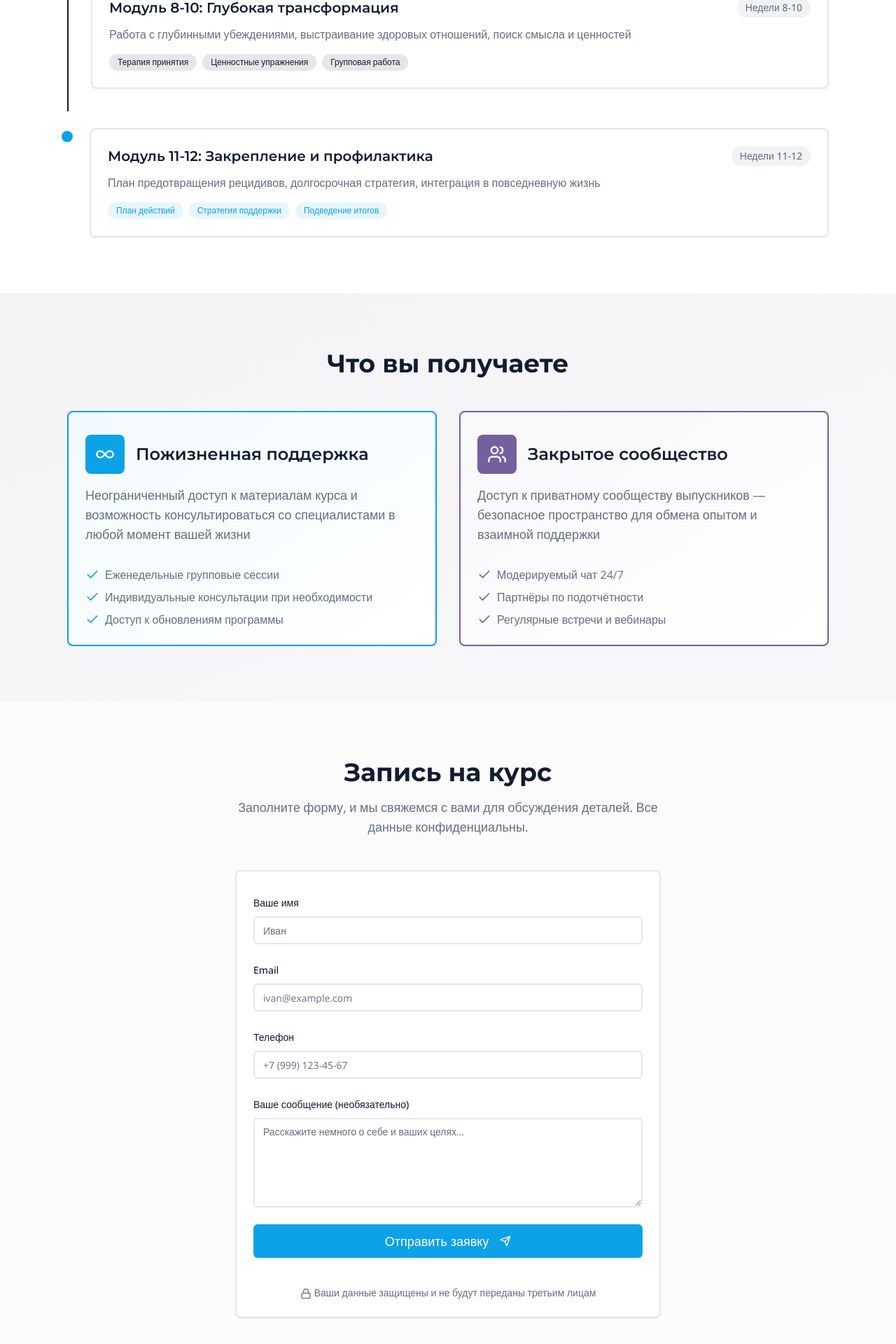
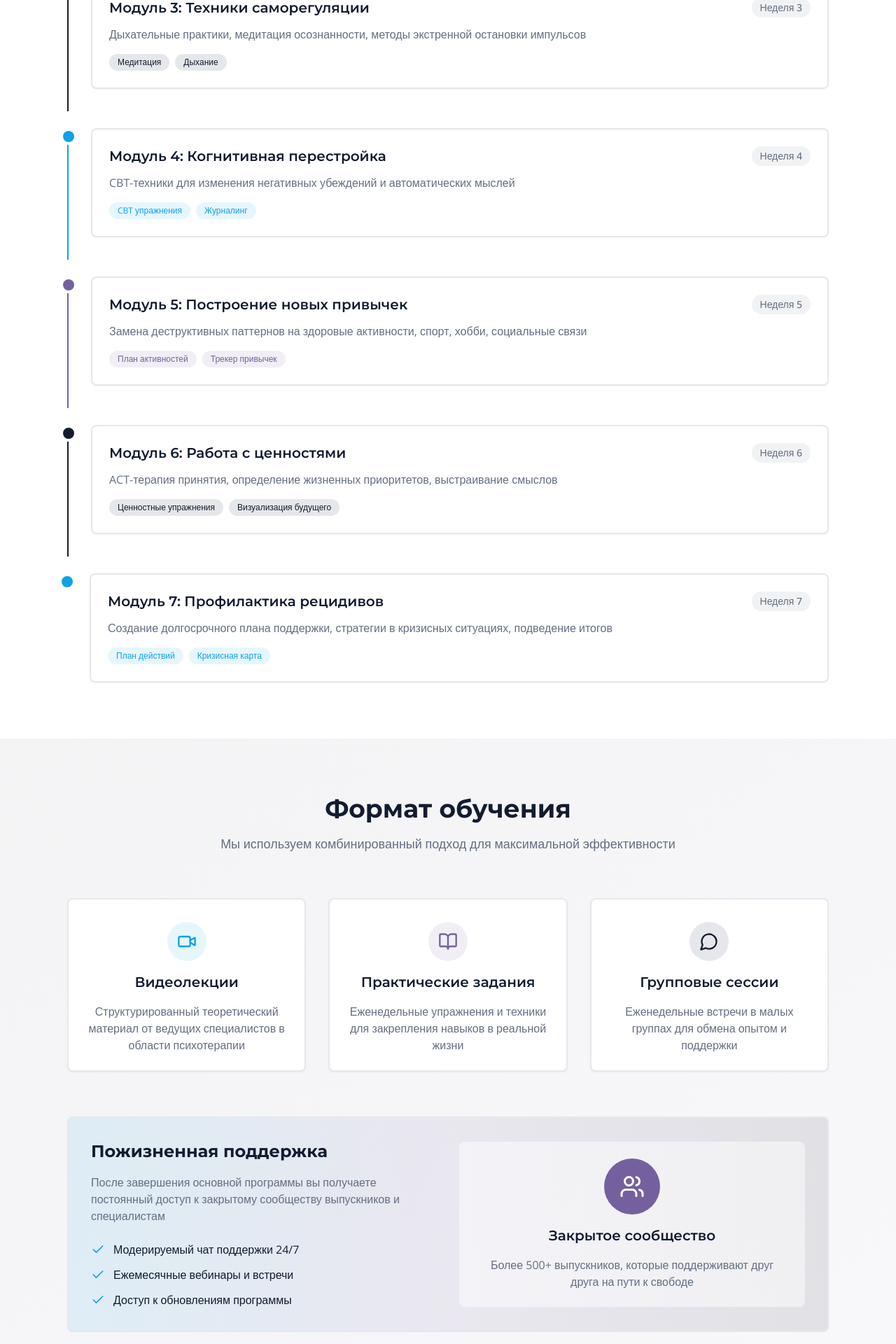
Before and after one commit to pr-poehali-dev/online-course-landing-porn-addiction, a React (Vite) app: page / in a window 1280 px wide. Shown: the part 3002-4922 px from the top of the page at 70% size. Built offline with nearby package versions, Linux system fonts and the light colour scheme.

Commit message:
refactor: переструктурирование на 7 модулей

```diff
--- a/src/pages/Index.tsx
+++ b/src/pages/Index.tsx
@@ -252,7 +252,7 @@ const Index = () => {
           <div className="text-center mb-16">
             <h2 className="text-3xl md:text-4xl font-bold mb-4">Программа курса</h2>
             <p className="text-lg text-muted-foreground max-w-2xl mx-auto">
-              Структурированный путь длительностью 12 недель с еженедельными модулями и практическими заданиями
+              Структурированный путь длительностью 7 недель с еженедельными модулями и практическими заданиями
             </p>
           </div>
 
@@ -262,16 +262,15 @@ const Index = () => {
               <Card className="border-2 hover:border-accent transition-colors">
                 <CardContent className="pt-6">
                   <div className="flex items-start justify-between mb-3">
-                    <h3 className="text-xl font-semibold">Модуль 1-3: Понимание проблемы</h3>
-                    <span className="text-sm font-medium text-muted-foreground bg-muted px-3 py-1 rounded-full">Недели 1-3</span>
+                    <h3 className="text-xl font-semibold">Модуль 1: Осознание и принятие</h3>
+                    <span className="text-sm font-medium text-muted-foreground bg-muted px-3 py-1 rounded-full">Неделя 1</span>
                   </div>
                   <p className="text-muted-foreground mb-4">
-                    Нейробиология зависимости, выявление триггеров, осознанность и самонаблюдение
+                    Понимание природы зависимости, нейробиология привычек, первичная самодиагностика
                   </p>
                   <div className="flex flex-wrap gap-2">
+                    <span className="text-xs bg-accent/10 text-accent px-3 py-1 rounded-full">Оценка состояния</span>
                     <span className="text-xs bg-accent/10 text-accent px-3 py-1 rounded-full">Дневник триггеров</span>
-                    <span className="text-xs bg-accent/10 text-accent px-3 py-1 rounded-full">Медитация</span>
-                    <span className="text-xs bg-accent/10 text-accent px-3 py-1 rounded-full">Оценка состояния</span>
                   </div>
                 </CardContent>
               </Card>
@@ -282,16 +281,15 @@ const Index = () => {
               <Card className="border-2 hover:border-secondary transition-colors">
                 <CardContent className="pt-6">
                   <div className="flex items-start justify-between mb-3">
-                    <h3 className="text-xl font-semibold">Модуль 4-7: Развитие навыков</h3>
-                    <span className="text-sm font-medium text-muted-foreground bg-muted px-3 py-1 rounded-full">Недели 4-7</span>
+                    <h3 className="text-xl font-semibold">Модуль 2: Выявление триггеров</h3>
+                    <span className="text-sm font-medium text-muted-foreground bg-muted px-3 py-1 rounded-full">Неделя 2</span>
                   </div>
                   <p className="text-muted-foreground mb-4">
-                    Техники саморегуляции, работа с эмоциями, когнитивная реструктуризация, управление стрессом
+                    Картирование ситуаций и эмоций, которые запускают паттерн, создание плана избегания
                   </p>
                   <div className="flex flex-wrap gap-2">
-                    <span className="text-xs bg-secondary/10 text-secondary px-3 py-1 rounded-full">CBT упражнения</span>
-                    <span className="text-xs bg-secondary/10 text-secondary px-3 py-1 rounded-full">Дыхательные практики</span>
-                    <span className="text-xs bg-secondary/10 text-secondary px-3 py-1 rounded-full">Журналинг</span>
+                    <span className="text-xs bg-secondary/10 text-secondary px-3 py-1 rounded-full">Анализ триггеров</span>
+                    <span className="text-xs bg-secondary/10 text-secondary px-3 py-1 rounded-full">Карта рисков</span>
                   </div>
                 </CardContent>
               </Card>
@@ -302,16 +300,72 @@ const Index = () => {
               <Card className="border-2 hover:border-primary transition-colors">
                 <CardContent className="pt-6">
                   <div className="flex items-start justify-between mb-3">
-                    <h3 className="text-xl font-semibold">Модуль 8-10: Глубокая трансформация</h3>
-                    <span className="text-sm font-medium text-muted-foreground bg-muted px-3 py-1 rounded-full">Недели 8-10</span>
+                    <h3 className="text-xl font-semibold">Модуль 3: Техники саморегуляции</h3>
+                    <span className="text-sm font-medium text-muted-foreground bg-muted px-3 py-1 rounded-full">Неделя 3</span>
                   </div>
                   <p className="text-muted-foreground mb-4">
-                    Работа с глубинными убеждениями, выстраивание здоровых отношений, поиск смысла и ценностей
+                    Дыхательные практики, медитация осознанности, методы экстренной остановки импульсов
                   </p>
                   <div className="flex flex-wrap gap-2">
-                    <span className="text-xs bg-primary/10 text-primary px-3 py-1 rounded-full">Терапия принятия</span>
+                    <span className="text-xs bg-primary/10 text-primary px-3 py-1 rounded-full">Медитация</span>
+                    <span className="text-xs bg-primary/10 text-primary px-3 py-1 rounded-full">Дыхание</span>
+                  </div>
+                </CardContent>
+              </Card>
+            </div>
+
+            <div className="relative pl-8 pb-8 border-l-2 border-accent">
+              <div className="absolute -left-3 top-0 w-6 h-6 bg-accent rounded-full border-4 border-background"></div>
+              <Card className="border-2 hover:border-accent transition-colors">
+                <CardContent className="pt-6">
+                  <div className="flex items-start justify-between mb-3">
+                    <h3 className="text-xl font-semibold">Модуль 4: Когнитивная перестройка</h3>
+                    <span className="text-sm font-medium text-muted-foreground bg-muted px-3 py-1 rounded-full">Неделя 4</span>
+                  </div>
+                  <p className="text-muted-foreground mb-4">
+                    CBT-техники для изменения негативных убеждений и автоматических мыслей
+                  </p>
+                  <div className="flex flex-wrap gap-2">
+                    <span className="text-xs bg-accent/10 text-accent px-3 py-1 rounded-full">CBT упражнения</span>
+                    <span className="text-xs bg-accent/10 text-accent px-3 py-1 rounded-full">Журналинг</span>
+                  </div>
+                </CardContent>
+              </Card>
+            </div>
+
+            <div className="relative pl-8 pb-8 border-l-2 border-secondary">
+              <div className="absolute -left-3 top-0 w-6 h-6 bg-secondary rounded-full border-4 border-background"></div>
+              <Card className="border-2 hover:border-secondary transition-colors">
+                <CardContent className="pt-6">
+                  <div className="flex items-start justify-between mb-3">
+                    <h3 className="text-xl font-semibold">Модуль 5: Построение новых привычек</h3>
+                    <span className="text-sm font-medium text-muted-foreground bg-muted px-3 py-1 rounded-full">Неделя 5</span>
+                  </div>
+                  <p className="text-muted-foreground mb-4">
+                    Замена деструктивных паттернов на здоровые активности, спорт, хобби, социальные связи
+                  </p>
+                  <div className="flex flex-wrap gap-2">
+                    <span className="text-xs bg-secondary/10 text-secondary px-3 py-1 rounded-full">План активностей</span>
+                    <span className="text-xs bg-secondary/10 text-secondary px-3 py-1 rounded-full">Трекер привычек</span>
+                  </div>
+                </CardContent>
+              </Card>
+            </div>
+
+            <div className="relative pl-8 pb-8 border-l-2 border-primary">
+              <div className="absolute -left-3 top-0 w-6 h-6 bg-primary rounded-full border-4 border-background"></div>
+              <Card className="border-2 hover:border-primary transition-colors">
+                <CardContent className="pt-6">
+                  <div className="flex items-start justify-between mb-3">
+                    <h3 className="text-xl font-semibold">Модуль 6: Работа с ценностями</h3>
+                    <span className="text-sm font-medium text-muted-foreground bg-muted px-3 py-1 rounded-full">Неделя 6</span>
+                  </div>
+                  <p className="text-muted-foreground mb-4">
+                    ACT-терапия принятия, определение жизненных приоритетов, выстраивание смыслов
+                  </p>
+                  <div className="flex flex-wrap gap-2">
                     <span className="text-xs bg-primary/10 text-primary px-3 py-1 rounded-full">Ценностные упражнения</span>
-                    <span className="text-xs bg-primary/10 text-primary px-3 py-1 rounded-full">Групповая работа</span>
+                    <span className="text-xs bg-primary/10 text-primary px-3 py-1 rounded-full">Визуализация будущего</span>
                   </div>
                 </CardContent>
               </Card>
@@ -322,16 +376,15 @@ const Index = () => {
               <Card className="border-2 hover:border-accent transition-colors">
                 <CardContent className="pt-6">
                   <div className="flex items-start justify-between mb-3">
-                    <h3 className="text-xl font-semibold">Модуль 11-12: Закрепление и профилактика</h3>
-                    <span className="text-sm font-medium text-muted-foreground bg-muted px-3 py-1 rounded-full">Недели 11-12</span>
+                    <h3 className="text-xl font-semibold">Модуль 7: Профилактика рецидивов</h3>
+                    <span className="text-sm font-medium text-muted-foreground bg-muted px-3 py-1 rounded-full">Неделя 7</span>
                   </div>
                   <p className="text-muted-foreground mb-4">
-                    План предотвращения рецидивов, долгосрочная стратегия, интеграция в повседневную жизнь
+                    Создание долгосрочного плана поддержки, стратегии в кризисных ситуациях, подведение итогов
                   </p>
                   <div className="flex flex-wrap gap-2">
                     <span className="text-xs bg-accent/10 text-accent px-3 py-1 rounded-full">План действий</span>
-                    <span className="text-xs bg-accent/10 text-accent px-3 py-1 rounded-full">Стратегия поддержки</span>
-                    <span className="text-xs bg-accent/10 text-accent px-3 py-1 rounded-full">Подведение итогов</span>
+                    <span className="text-xs bg-accent/10 text-accent px-3 py-1 rounded-full">Кризисная карта</span>
                   </div>
                 </CardContent>
               </Card>
@@ -342,66 +395,85 @@ const Index = () => {
 
       <section className="py-20 px-4 bg-gradient-to-br from-primary/5 to-secondary/5">
         <div className="container mx-auto max-w-6xl">
-          <div className="text-center mb-12">
-            <h2 className="text-3xl md:text-4xl font-bold mb-4">Что вы получаете</h2>
+          <div className="text-center mb-16">
+            <h2 className="text-3xl md:text-4xl font-bold mb-4">Формат обучения</h2>
+            <p className="text-lg text-muted-foreground max-w-2xl mx-auto">
+              Мы используем комбинированный подход для максимальной эффективности
+            </p>
           </div>
 
-          <div className="grid md:grid-cols-2 gap-8">
-            <Card className="border-2 border-accent bg-gradient-to-br from-accent/5 to-transparent">
+          <div className="grid md:grid-cols-3 gap-8">
+            <Card className="border-2 hover:border-accent transition-colors">
               <CardContent className="pt-8 space-y-4">
-                <div className="flex items-center gap-4">
-                  <div className="w-14 h-14 bg-accent rounded-lg flex items-center justify-center flex-shrink-0">
-                    <Icon name="Infinity" size={28} className="text-accent-foreground" />
-                  </div>
-                  <h3 className="text-2xl font-semibold">Пожизненная поддержка</h3>
+                <div className="w-14 h-14 bg-accent/10 rounded-full flex items-center justify-center mx-auto">
+                  <Icon name="Video" size={28} className="text-accent" />
                 </div>
-                <p className="text-muted-foreground text-lg">
-                  Неограниченный доступ к материалам курса и возможность консультироваться со специалистами в любой момент вашей жизни
+                <h3 className="text-xl font-semibold text-center">Видеолекции</h3>
+                <p className="text-muted-foreground text-center">
+                  Структурированный теоретический материал от ведущих специалистов в области психотерапии
                 </p>
-                <ul className="space-y-2 pt-4">
-                  <li className="flex items-center gap-2">
-                    <Icon name="Check" size={20} className="text-accent flex-shrink-0" />
-                    <span className="text-muted-foreground">Еженедельные групповые сессии</span>
-                  </li>
-                  <li className="flex items-center gap-2">
-                    <Icon name="Check" size={20} className="text-accent flex-shrink-0" />
-                    <span className="text-muted-foreground">Индивидуальные консультации при необходимости</span>
-                  </li>
-                  <li className="flex items-center gap-2">
-                    <Icon name="Check" size={20} className="text-accent flex-shrink-0" />
-                    <span className="text-muted-foreground">Доступ к обновлениям программы</span>
-                  </li>
-                </ul>
               </CardContent>
             </Card>
 
-            <Card className="border-2 border-secondary bg-gradient-to-br from-secondary/5 to-transparent">
+            <Card className="border-2 hover:border-secondary transition-colors">
               <CardContent className="pt-8 space-y-4">
-                <div className="flex items-center gap-4">
-                  <div className="w-14 h-14 bg-secondary rounded-lg flex items-center justify-center flex-shrink-0">
-                    <Icon name="Users" size={28} className="text-secondary-foreground" />
-                  </div>
-                  <h3 className="text-2xl font-semibold">Закрытое сообщество</h3>
+                <div className="w-14 h-14 bg-secondary/10 rounded-full flex items-center justify-center mx-auto">
+                  <Icon name="BookOpen" size={28} className="text-secondary" />
                 </div>
-                <p className="text-muted-foreground text-lg">
-                  Доступ к приватному сообществу выпускников — безопасное пространство для обмена опытом и взаимной поддержки
+                <h3 className="text-xl font-semibold text-center">Практические задания</h3>
+                <p className="text-muted-foreground text-center">
+                  Еженедельные упражнения и техники для закрепления навыков в реальной жизни
                 </p>
-                <ul className="space-y-2 pt-4">
-                  <li className="flex items-center gap-2">
-                    <Icon name="Check" size={20} className="text-secondary flex-shrink-0" />
-                    <span className="text-muted-foreground">Модерируемый чат 24/7</span>
-                  </li>
-                  <li className="flex items-center gap-2">
-                    <Icon name="Check" size={20} className="text-secondary flex-shrink-0" />
-                    <span className="text-muted-foreground">Партнёры по подотчётности</span>
-                  </li>
-                  <li className="flex items-center gap-2">
-                    <Icon name="Check" size={20} className="text-secondary flex-shrink-0" />
-                    <span className="text-muted-foreground">Регулярные встречи и вебинары</span>
-                  </li>
-                </ul>
               </CardContent>
             </Card>
+
+            <Card className="border-2 hover:border-primary transition-colors">
+              <CardContent className="pt-8 space-y-4">
+                <div className="w-14 h-14 bg-primary/10 rounded-full flex items-center justify-center mx-auto">
+                  <Icon name="MessageCircle" size={28} className="text-primary" />
+                </div>
+                <h3 className="text-xl font-semibold text-center">Групповые сессии</h3>
+                <p className="text-muted-foreground text-center">
+                  Еженедельные встречи в малых группах для обмена опытом и поддержки
+                </p>
+              </CardContent>
+            </Card>
+          </div>
+
+          <div className="mt-16 bg-gradient-to-r from-accent/10 via-secondary/10 to-primary/10 p-8 rounded-lg border-2">
+            <div className="grid md:grid-cols-2 gap-8 items-center">
+              <div>
+                <h3 className="text-2xl font-bold mb-4">Пожизненная поддержка</h3>
+                <p className="text-muted-foreground mb-6">
+                  После завершения основной программы вы получаете постоянный доступ к закрытому сообществу выпускников и специалистам
+                </p>
+                <div className="space-y-3">
+                  <div className="flex items-center gap-3">
+                    <Icon name="Check" size={20} className="text-accent flex-shrink-0" />
+                    <span>Модерируемый чат поддержки 24/7</span>
+                  </div>
+                  <div className="flex items-center gap-3">
+                    <Icon name="Check" size={20} className="text-accent flex-shrink-0" />
+                    <span>Ежемесячные вебинары и встречи</span>
+                  </div>
+                  <div className="flex items-center gap-3">
+                    <Icon name="Check" size={20} className="text-accent flex-shrink-0" />
+                    <span>Доступ к обновлениям программы</span>
+                  </div>
+                </div>
+              </div>
+              <div className="bg-white/50 p-6 rounded-lg">
+                <div className="text-center space-y-4">
+                  <div className="w-20 h-20 bg-secondary rounded-full flex items-center justify-center mx-auto">
+                    <Icon name="Users" size={36} className="text-secondary-foreground" />
+                  </div>
+                  <h4 className="text-xl font-semibold">Закрытое сообщество</h4>
+                  <p className="text-muted-foreground">
+                    Более 500+ выпускников, которые поддерживают друг друга на пути к свободе
+                  </p>
+                </div>
+              </div>
+            </div>
           </div>
         </div>
       </section>
```
